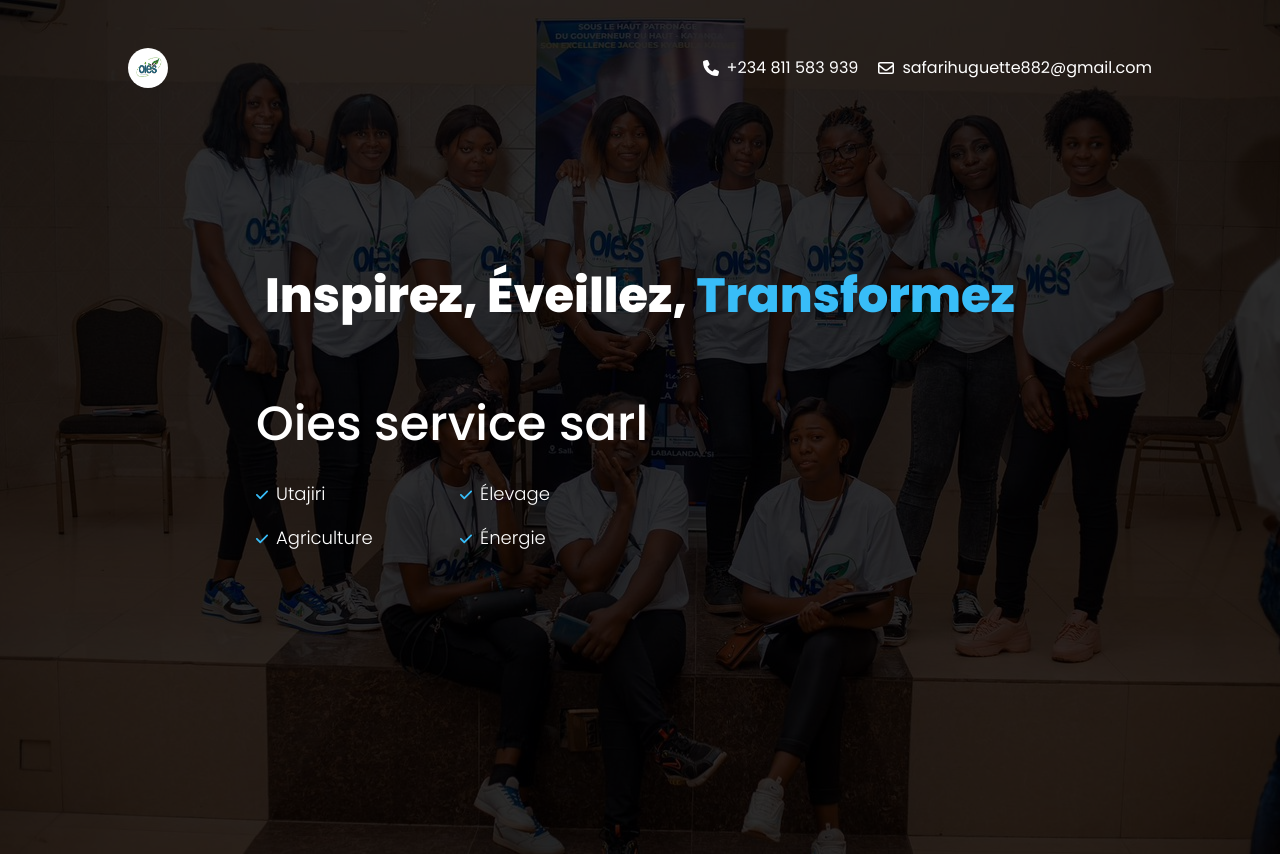
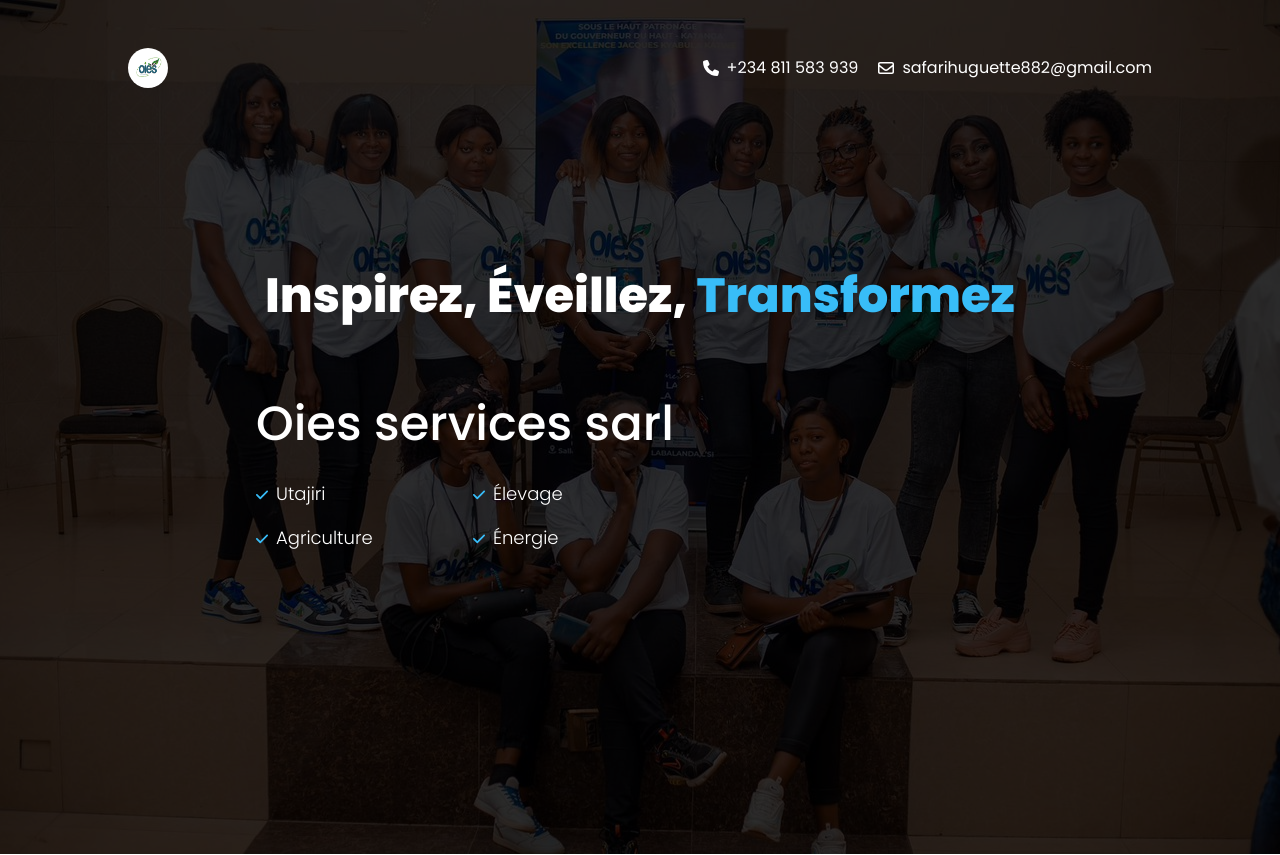
Before and after one commit to musanzi/oies-services, an Angular app: page / in a window 1280 px wide. Shown: the top 855 px of the page. Built offline with nearby package versions, Linux system fonts and the light colour scheme.

Commit message:
chore: fix typo

```diff
--- a/src/app/pages/home/components/hero/hero.component.html
+++ b/src/app/pages/home/components/hero/hero.component.html
@@ -13,7 +13,7 @@
           </h1>
         </div>
         <div class="self-start mt-10">
-          <h5 class="font-medium text-lg mb-8 md:text-5xl fade-in-2">Oies service sarl</h5>
+          <h5 class="font-medium text-lg mb-8 md:text-5xl fade-in-2">Oies services sarl</h5>
           <ul class="grid grid-cols-2 gap-4">
             @for (activity of activities; track $index; let i = $index) {
             <li class="flex items-center font-light gap-2 text-sm md:text-lg {{ activity.fade }}">
@@ -23,7 +23,6 @@
                     d="M438.6 105.4c12.5 12.5 12.5 32.8 0 45.3l-256 256c-12.5 12.5-32.8 12.5-45.3 0l-128-128c-12.5-12.5-12.5-32.8 0-45.3s32.8-12.5 45.3 0L160 338.7 393.4 105.4c12.5-12.5 32.8-12.5 45.3 0z" />
                 </svg>
               </span>
-
               {{ activity.title }}
             </li>
             }
```
